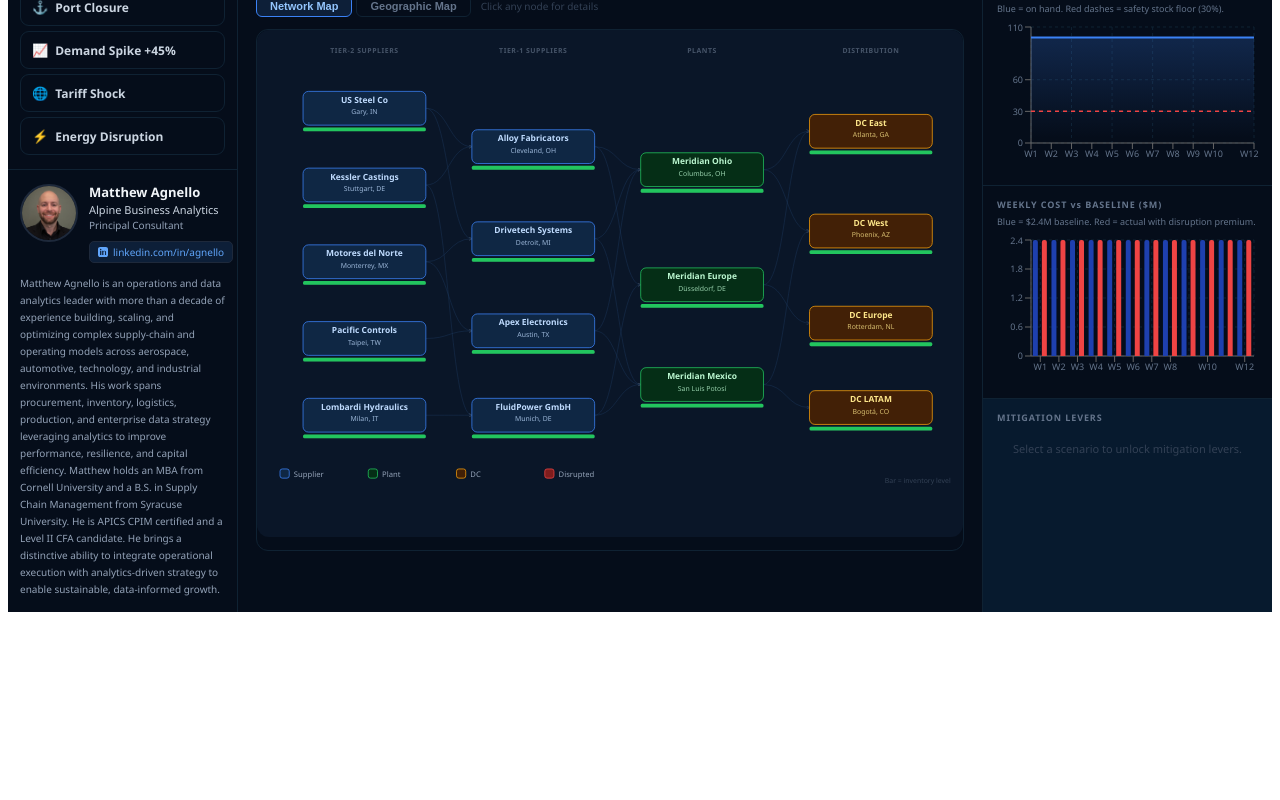
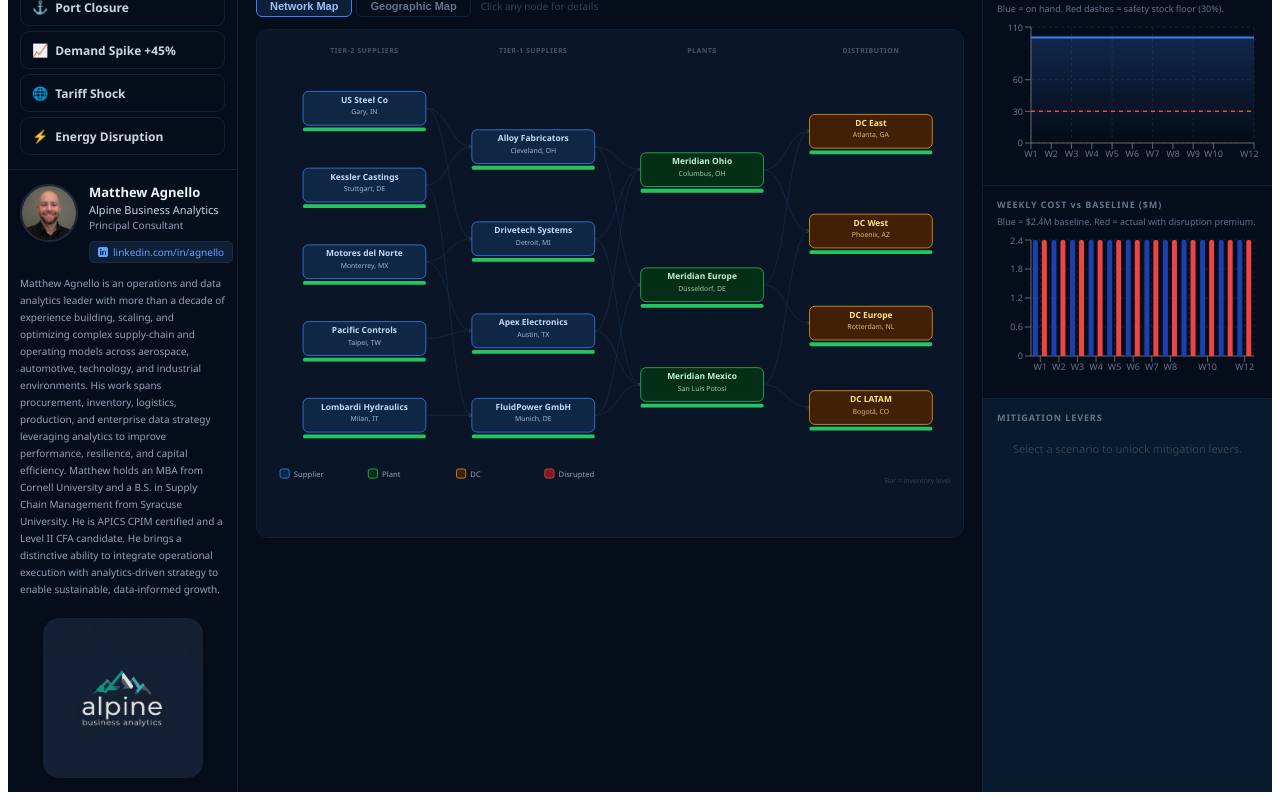
Before and after one commit to Mvagnell/meridian-supply-simulator, a React (Vite) app: page / in a window 1280 px wide. Shown: the part 235-1035 px from the top of the page. Before the commit the page ends 855 px from the top, so only its background shows below. Built offline with nearby package versions, Linux system fonts and the light colour scheme.

Commit message:
Update App.jsx

```diff
--- a/src/App.jsx
+++ b/src/App.jsx
@@ -528,6 +528,9 @@ export default function App() {
             <p style={{fontSize:10,color:"#94a3b8",lineHeight:1.7,margin:0}}>
               Matthew Agnello is an operations and data analytics leader with more than a decade of experience building, scaling, and optimizing complex supply-chain and operating models across aerospace, automotive, technology, and industrial environments. His work spans procurement, inventory, logistics, production, and enterprise data strategy leveraging analytics to improve performance, resilience, and capital efficiency. Matthew holds an MBA from Cornell University and a B.S. in Supply Chain Management from Syracuse University. He is APICS CPIM certified and a Level II CFA candidate. He brings a distinctive ability to integrate operational execution with analytics-driven strategy to enable sustainable, data-informed growth.
             </p>
+            <div style={{marginTop:20,display:"flex",justifyContent:"center"}}>
+              <img src={LOGO} alt="Alpine Business Analytics" style={{width:160,height:160,objectFit:"cover",borderRadius:16,opacity:0.9}}/>
+            </div>
           </div>
         </div>
 
@@ -559,7 +562,7 @@ export default function App() {
           </div>
 
           {/* Map */}
-          <div style={{borderRadius:12,overflow:"hidden",border:"1px solid #0f2233",flexShrink:0,height:520}}>
+          <div style={{borderRadius:12,overflow:"hidden",border:"1px solid #0f2233",flexShrink:0,height:mapTab==="geo"?520:undefined}}>
             {mapTab==="network"
               ?<NetworkMap affectedNodes={sim.affectedNodes} capacityLoss={sim.capacityLoss} onNodeClick={setSelectedNode} selectedNode={selectedNode}/>
               :leafletLoaded
```
